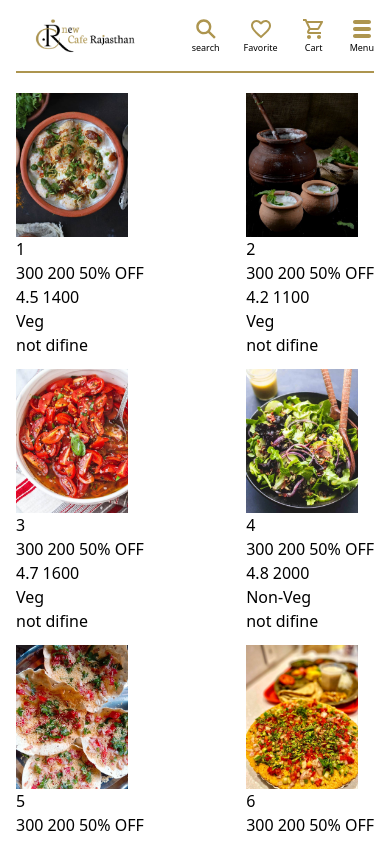
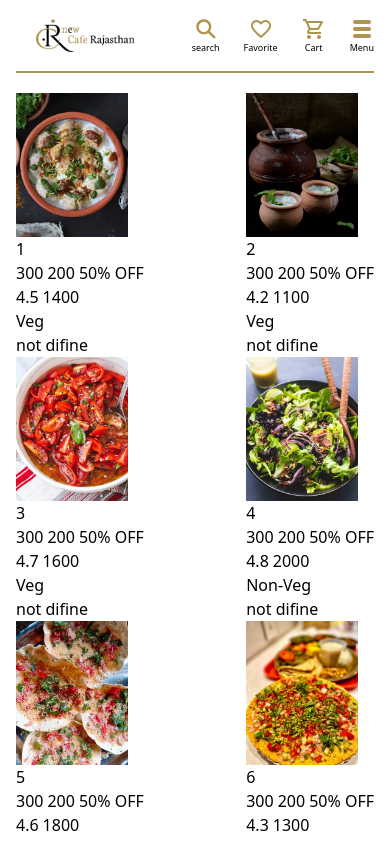
Before and after one commit to arfajsheru/CR-HOTEL, a React (Vite) app in the folder cr-restaurant/: page /menu in a window 390 px wide. Shown: the top 841 px of the page. Built offline with nearby package versions, Linux system fonts and the light colour scheme; a web font is replaced by a local one.

Commit message:
menu componet update temporary

```diff
--- a/cr-restaurant/src/pages/Menu.jsx
+++ b/cr-restaurant/src/pages/Menu.jsx
@@ -2,7 +2,7 @@ import React from "react";
 import { foodItems } from "../assets/assets";
 const Menu = () => {
   return (
-    <div className="flex justify-between flex-wrap w-full h-full mt-5 gap-3">
+    <div className="flex justify-between flex-wrap w-full h-full mt-5 md:gap-3">
       {foodItems.map((item, index) => {
         return <div className="flex flex-wrap flex-col">
         <img src={item.image} className="w-28 h-36  md:w-48 md:h-60 object-cover category-img" alt="img dahi ratika" />
```
